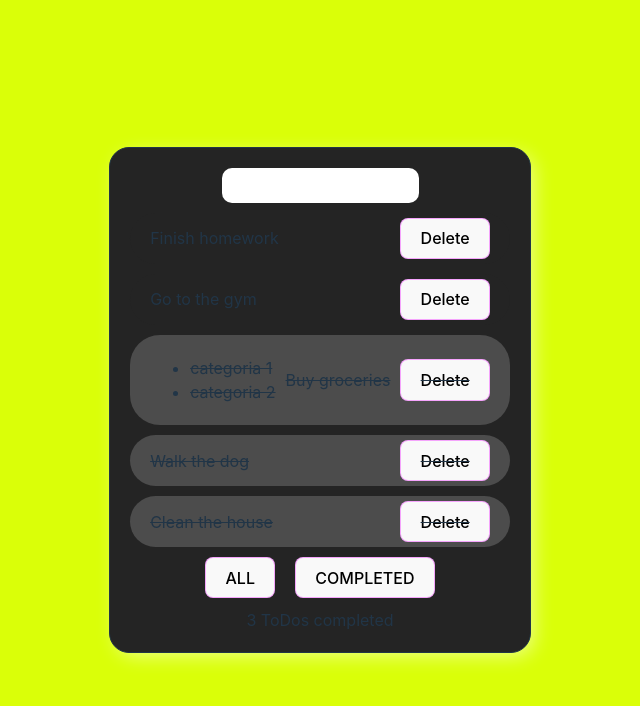
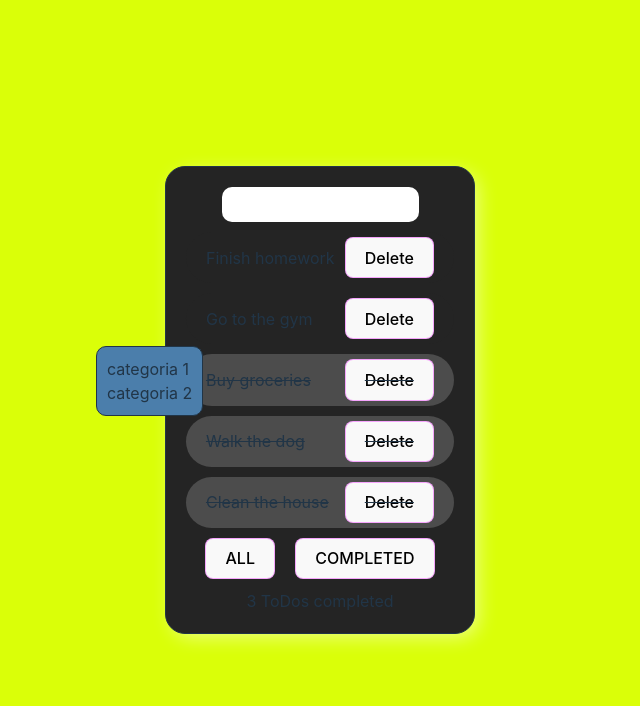
Before and after one commit to godidev/Todo-Ts, a React (Vite) app: page / in a window 1280 px wide. Both pictures are taken after a click on the element "Buy groceries". Shown: the top 706 px of the page, without its empty margins (320-960 px from the left). Built offline with nearby package versions, Linux system fonts and the light colour scheme.

Commit message:
feat: add basic styling to categories

```diff
--- a/src/components/Todo.tsx
+++ b/src/components/Todo.tsx
@@ -56,11 +56,9 @@ export default Todo
 
 const Menu = () => {
   return (
-    <div className='category-menu'>
-      <ul>
-        <li>categoria 1</li>
-        <li>categoria 2</li>
-      </ul>
-    </div>
+    <ul>
+      <li>categoria 1</li>
+      <li>categoria 2</li>
+    </ul>
   )
 }
--- a/src/index.css
+++ b/src/index.css
@@ -12,6 +12,12 @@
   -webkit-font-smoothing: antialiased;
   -moz-osx-font-smoothing: grayscale;
   -webkit-text-size-adjust: 100%;
+}
+
+* {
+  margin: 0;
+  padding: 0;
+  box-sizing: border-box;
 }
 
 a {
@@ -91,6 +97,19 @@ body {
   border-radius: 30px;
   gap: 10px;
   text-align: left;
+  position: relative;
+  ul {
+    position: absolute;
+    top: -8px;
+    left: -90px;
+    z-index: 10;
+    border: 1px solid;
+    border-radius: 10px;
+    padding: 5px 10px;
+    list-style: none;
+    background-color: #4b7eab;
+    padding: 10px;
+  }
 }
 
 .todo-item button {
```
